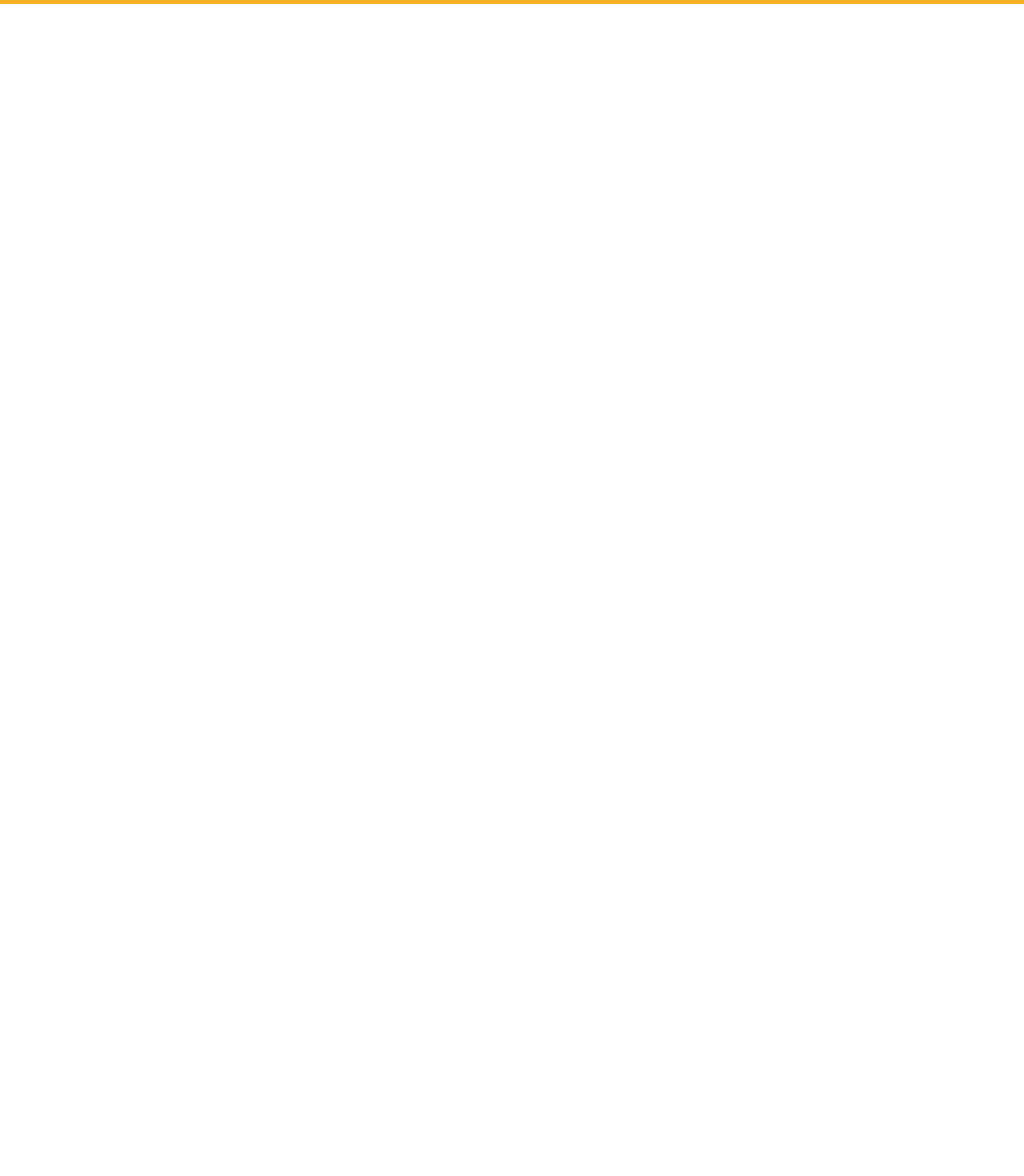
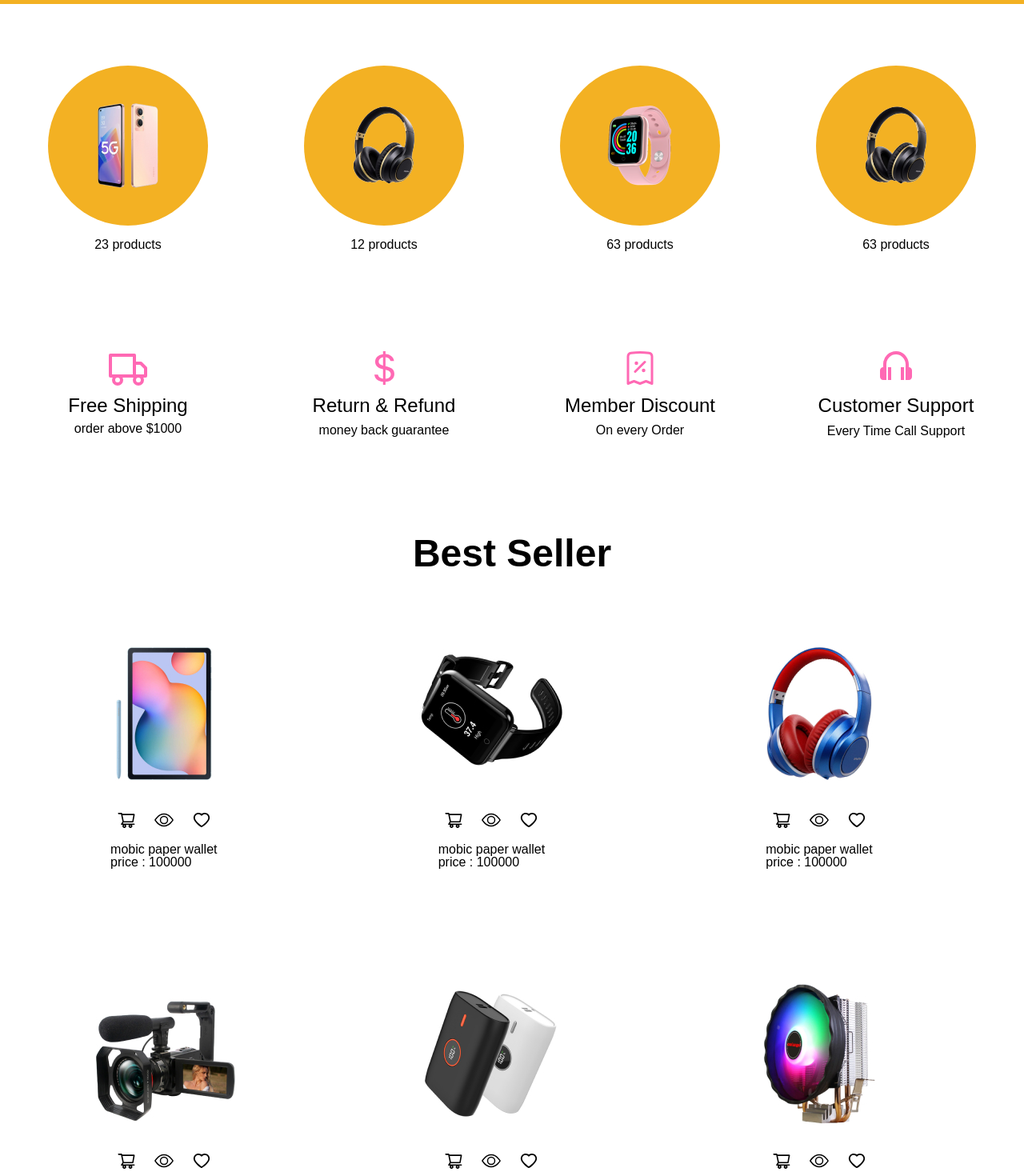
Before and after one commit to azerckid/mobic-commerce, a React (Create React App) app: page / in a window 1280 px wide. Shown: the part 820-2290 px from the top of the page at 80% size. Before the commit the page ends 825 px from the top, so only its background shows below. Built offline with nearby package versions, Linux system fonts and the light colour scheme.

Commit message:
1. add product

```diff
--- a/package.json
+++ b/package.json
@@ -4,6 +4,7 @@
   "private": true,
   "dependencies": {
     "@auth0/auth0-react": "^2.2.1",
+    "@babel/plugin-proposal-private-property-in-object": "^7.21.11",
     "@testing-library/jest-dom": "^5.17.0",
     "@testing-library/react": "^13.4.0",
     "@testing-library/user-event": "^13.5.0",
--- a/src/App.js
+++ b/src/App.js
@@ -4,7 +4,9 @@ import styled from "styled-components";
 import Nav from "./nav";
 import Route from "./route";
 
-const AppContainer = styled.div``;
+const AppContainer = styled.div`
+  width: 100vw;
+`;
 
 function App() {
   return (
--- /dev/null
+++ b/src/components/homeProduct.js
@@ -0,0 +1,52 @@
+const HomeProduct = [
+    {
+        id: 1,
+        Title: "mobic paper wallet",
+        Price: 100000,
+        img: "./img/tp1.jpg"
+    },
+    {
+        id: 2,
+        Title: "mobic paper wallet",
+        Price: 100000,
+        img: "./img/tp2.jpg"
+    },
+    {
+        id: 3,
+        Title: "mobic paper wallet",
+        Price: 100000,
+        img: "./img/tp3.jpg"
+    },
+    {
+        id: 4,
+        Title: "mobic paper wallet",
+        Price: 100000,
+        img: "./img/tp4.jpg"
+    },
+    {
+        id: 5,
+        Title: "mobic paper wallet",
+        Price: 100000,
+        img: "./img/tp5.jpg"
+    },
+    {
+        id: 6,
+        Title: "mobic paper wallet",
+        Price: 100000,
+        img: "./img/tp6.png"
+    },
+    {
+        id: 7,
+        Title: "mobic paper wallet",
+        Price: 100000,
+        img: "./img/tp7.jpg"
+    },
+    {
+        id: 8,
+        Title: "mobic paper wallet",
+        Price: 100000,
+        img: "./img/tp8.jpg"
+    },
+]
+
+export default HomeProduct
--- a/src/index.js
+++ b/src/index.js
@@ -53,12 +53,17 @@ table {
 	border-collapse: collapse;
 	border-spacing: 0;
 }
+html {
+  width: 100vw;
+}
+body {
+  width: 100vw;
+  box-sizing: border-box;
+}
 `;
 
 const root = ReactDOM.createRoot(document.getElementById('root'));
 root.render(
-  <React.StrictMode>
-    <GlobalStyle />
   <Auth0Provider
     domain="dev-2wk7bf3g2r8n2hzq.us.auth0.com"
     clientId="qlLAZyrO6V4T0y94Wba39pH618NXPR5B"
@@ -66,7 +71,7 @@ root.render(
       redirect_uri: window.location.origin
     }}
   >
+    <GlobalStyle />
     <App />
   </Auth0Provider>
-  </React.StrictMode>
 );
--- a/src/pages/about.js
+++ b/src/pages/about.js
@@ -1,9 +1,9 @@
 import React from 'react'
 
-const about = () => {
+const About = () => {
     return (
-        <div>about</div>
+        <div>About</div>
     )
 }
 
-export default about
+export default About
--- a/src/pages/contact.js
+++ b/src/pages/contact.js
@@ -1,9 +1,9 @@
 import React from 'react'
 
-const contact = () => {
+const Contact = () => {
     return (
-        <div>contact</div>
+        <div>Contact</div>
     )
 }
 
-export default contact
+export default Contact
--- a/src/pages/home.js
+++ b/src/pages/home.js
@@ -1,20 +1,23 @@
-import React from 'react'
+import React, { useState } from 'react'
 import { Link } from 'react-router-dom'
 import styled from 'styled-components'
-import { BsArrowRight } from 'react-icons/bs'
+import { BsArrowRight, BsCurrencyDollar, BsEye } from 'react-icons/bs'
+import { FiTruck } from 'react-icons/fi'
+import { HiOutlineReceiptPercent } from 'react-icons/hi2'
+import { BiHeadphone } from 'react-icons/bi'
+
+import HomeProduct from '../components/homeProduct'
+import { AiOutlineHeart, AiOutlineShoppingCart } from 'react-icons/ai'
 
 const HomeContainer = styled.div`
-    margin:0;
-    padding:0;
+    width: 100vw;
     font-family: 'Poppins', sans-serif;
     box-sizing: border-box;
-    background-color: #f3b123;
 `
-const HomeBox = styled.div`
-    width: 100vw;
+const BannerBox = styled.div`
     display: flex;
     justify-content: space-between;
-
+    background-color: #f3b123;
 `
 const Detail = styled.div`
    margin-top: 12%;
@@ -35,6 +38,7 @@ const Detail = styled.div`
     a:hover {
         background-color: hotpink;
         color: #fff;
+        transition: 0.3s;
     }
 `
 const ImageBox = styled.div`
@@ -42,10 +46,136 @@ const ImageBox = styled.div`
    margin-right: 6%;
    margin-bottom: 6%;
 `
-const home = () => {
+
+const ProductContainer = styled.div`
+    width: 100vw;
+`
+const ProductBox = styled.div`
+    display: flex;
+    justify-content: space-around;
+    margin-top: 6%;
+    margin-bottom: 6%;
+`
+const Box = styled.div`
+`
+const ProductImage = styled.div`
+    width:200px;
+    height: 200px;
+    display: flex;
+    flex-direction: column;
+    justify-content: center;
+    align-items: center;
+    border-radius: 50%;
+    background-color: #f3b123;
+    overflow: hidden;
+    cursor: pointer;
+    img:hover {
+        transform: scale(1.2);
+        transition: 0.5s;
+    }
+`
+const ProductDetail = styled.div`
+    margin-top: 8%;
+    text-align: center;
+`
+
+const AboutContainer = styled.div`
+    display: flex;
+    height: 200px;
+    flex-direction: row;
+    justify-content: space-around;
+`;
+const AboutBox = styled.div`
+    width: 20%;
+    display: flex;
+    justify-content: center;
+    align-items: center;
+`;
+const About = styled.div`
+    display: flex;
+    flex-direction: column;
+    justify-content: center;
+    align-items: center;
+    cursor: pointer;
+`;
+const AboutIcon = styled.div`
+    width: 100%;
+    margin-bottom: 6%;
+    font-size: 3rem;
+    display: flex;
+    justify-content: center;
+    align-items: center;
+    color:hotpink;
+`;
+const AboutDetail = styled.div`
+    width: 100%;
+    display: flex;
+    flex-direction: column;
+    justify-content: center;
+    align-items: center;
+    h3 {
+        font-size: 1.5rem;
+        font-weight: 500;
+    }
+    p {
+        margin-top: 6%;
+        font-size: 1rem;
+        font-weight: 500;
+    }
+`;
+
+const HomeProductContainer = styled.div`
+    width: 100vw;
+    display: flex;
+    flex-direction: column;
+    justify-content: center;
+    align-items: center;
+`;
+const HomeProductTitle = styled.div`
+    margin-top: 6%;
+    font-size: 3rem;
+    font-weight: 900;
+`;
+const HomeProductBox = styled.div`
+    display: flex;
+    flex-direction: row;
+    justify-content:flex-start;
+    align-items: center;
+    flex-wrap: wrap;
+`;
+const HomeProductImage = styled.div`
+    display: flex;
+    flex-direction: column;
+    justify-content: center;
+    align-items: center;
+`;
+const HomeProducts = styled.div`
+    width: 30%;
+    margin: 1%;
+    display: flex;
+    flex-direction: column;
+    justify-content: center;
+    align-items: center;
+    height: 400px;
+    cursor: pointer;
+`;
+
+const HomeProductIcon = styled.div`
+    width: 50%;
+    margin-bottom: 6%;
+    display: flex;
+    justify-content: space-around;
+    align-items: center;
+    font-size: 1.5rem;
+`;
+const HomeProductDetail = styled.div``;
+
+const Home = () => {
+    // eslint-disable-next-line
+    const [homeProducts, setHomeProducts] = useState(HomeProduct);
     return (
         <HomeContainer>
-            <HomeBox>
+            <BannerBox>
                 <Detail>
                     <div>The best mobic wallet Collection 2023</div>
                     <Link to="/product">Shop Now <BsArrowRight /> </Link>
@@ -54,9 +184,117 @@ const home = () => {
                     <img src="./img/slider-img.png" alt='sliderImage'></img>
                     <p>Lorem ipsum dolor sit amet consectetur adipisicing elit. Quisquam, quidem.</p>
                 </ImageBox>
-            </HomeBox>
+            </BannerBox>
+            <ProductContainer>
+                <ProductBox>
+                    <Box>
+                        <ProductImage>
+                            <img src="./img/Mobile Phone.png" alt='mobile Phone'></img>
+                        </ProductImage>
+                        <ProductDetail>
+                            <p>23 products</p>
+                        </ProductDetail>
+                    </Box>
+                    <Box>
+                        <ProductImage>
+                            <img src="./img/headphone.png" alt='head phone'></img>
+                        </ProductImage>
+                        <ProductDetail>
+                            <p>12 products</p>
+                        </ProductDetail>
+                    </Box>
+                    <Box>
+                        <ProductImage>
+                            <img src="./img/smart watch.png" alt='smart watch'></img>
+                        </ProductImage>
+                        <ProductDetail>
+                            <p>63 products</p>
+                        </ProductDetail>
+                    </Box>
+                    <Box>
+                        <ProductImage>
+                            <img src="./img/headphone.png" alt='head phone'></img>
+                        </ProductImage>
+                        <ProductDetail>
+                            <p>63 products</p>
+                        </ProductDetail>
+                    </Box>
+                </ProductBox>
+            </ProductContainer>
+            <AboutContainer>
+                <AboutBox>
+                    <About>
+                        <AboutIcon>
+                            <FiTruck />
+                        </AboutIcon>
+                        <AboutDetail>
+                            <h3>Free Shipping</h3>
+                            <p>order above $1000</p>
+                        </AboutDetail>
+                    </About>
+                </AboutBox>
+                <AboutBox>
+                    <About>
+                        <AboutIcon>
+                            <BsCurrencyDollar />
+                        </AboutIcon>
+                        <AboutDetail>
+                            <h3>Return & Refund</h3>
+                            <p>money back guarantee</p>
+                        </AboutDetail>
+                    </About>
+                </AboutBox>
+                <AboutBox>
+                    <About>
+                        <AboutIcon>
+                            <HiOutlineReceiptPercent />
+                        </AboutIcon>
+                        <AboutDetail>
+                            <h3>Member Discount</h3>
+                            <p>On every Order</p>
+                        </AboutDetail>
+                    </About>
+                </AboutBox>
+                <AboutBox>
+                    <About>
+                        <AboutIcon>
+                            <BiHeadphone />
+                        </AboutIcon>
+                        <AboutDetail>
+                            <h3>Customer Support</h3>
+                            <p>Every Time Call Support</p>
+                        </AboutDetail>
+                    </About>
+                </AboutBox>
+            </AboutContainer>
+            <HomeProductContainer>
+                <HomeProductTitle>
+                    <h2>Best Seller</h2>
+                </HomeProductTitle>
+                <HomeProductBox>
+                    {homeProducts.map((item) => {
+                        return (
+                            <HomeProducts key={item.id}>
+                                <HomeProductImage>
+                                    <img src={item.img} alt={item.name}></img>
+                                    <HomeProductIcon>
+                                        <AiOutlineShoppingCart />
+                                        <BsEye />
+                                        <AiOutlineHeart />
+                                    </HomeProductIcon>
+                                </HomeProductImage>
+                                <HomeProductDetail>
+                                    <h3>{item.Title}</h3>
+                                    <p>price : {item.Price}</p>
+                                </HomeProductDetail>
+                            </HomeProducts>
+                        )
+                    }
+                    )}
+                </HomeProductBox>
+            </HomeProductContainer>
         </HomeContainer>
     )
 }
 
-export default home
+export default Home
--- a/src/pages/notfound.js
+++ b/src/pages/notfound.js
@@ -1,9 +1,9 @@
 import React from 'react'
 
-const notfound = () => {
+const Notfound = () => {
     return (
-        <div>notfound</div>
+        <div>Notfound</div>
     )
 }
 
-export default notfound
+export default Notfound
--- a/src/pages/product.js
+++ b/src/pages/product.js
@@ -1,9 +1,9 @@
 import React from 'react'
 
-const product = () => {
+const Product = () => {
     return (
-        <div>product</div>
+        <div>Product</div>
     )
 }
 
-export default product
+export default Product
```
Also changed, not shown: 1 other file (tests, documents, lock files or other folders). Lines whose indentation alone changed are shown as unchanged.
